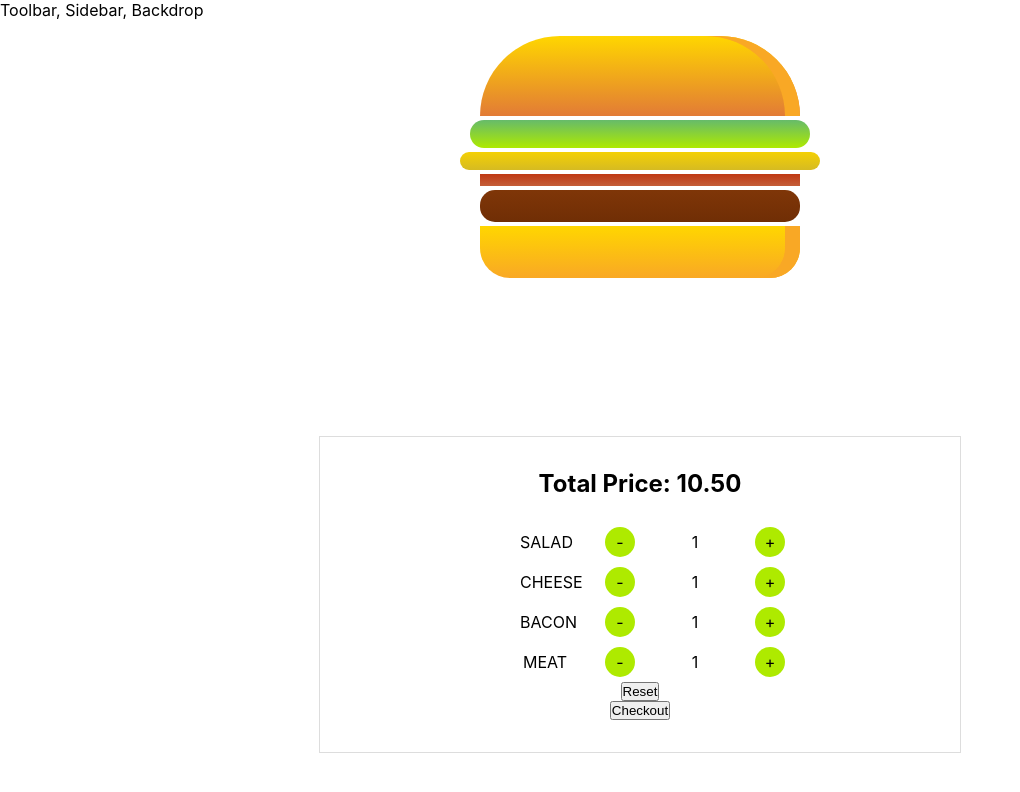
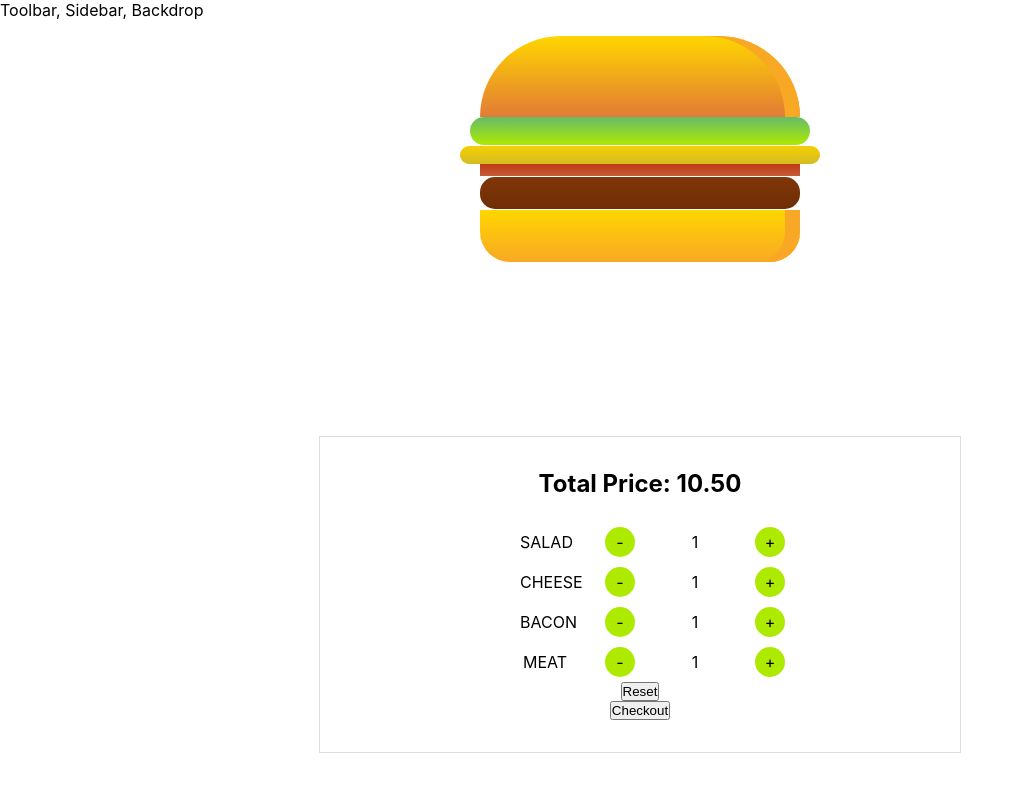
Before and after one commit to yishuenlo/burger-builder, a React (Create React App) app: page / in a window 1280 px wide. Shown: the top 792 px of the page, without its empty margins (0-1020 px from the left). Built offline with nearby package versions, Linux system fonts and the light colour scheme.

Commit message:
build burger functions

```diff
--- a/src/scenes/components/Ingredient/Ingredient.module.css
+++ b/src/scenes/components/Ingredient/Ingredient.module.css
@@ -1,98 +1,98 @@
 .BreadBottom {
     height: 13%;
-    width: 80%;
+    width: 80.15%;
     background: linear-gradient(#FFD600, #F9A825);
     border-radius: 0 0 30px 30px;
     box-shadow: inset -15px 0 #F9A825;
-    margin: 1% auto;
+    margin: 0.15% auto;
 }
 
 .BreadTop {
-    height: 20%;
-    width: 80%;
+    height: 20.15%;
+    width: 80.15%;
     background: linear-gradient(#FFD600, #e27b36);
     border-radius: 150px 150px 0 0;
     box-shadow: inset -15px 0 #F9A825;
-    margin: 1% auto;
+    margin: 0.15% auto;
     position: relative;
 }
 
 .Seeds1 {
-    width: 10%;
+    width: 10.15%;
     height: 15%;
     position: absolute;
     background-color: white;
-    left: 30%;
-    top: 50%;
-    border-radius: 40%;
+    left: 30.15%;
+    top: 50.15%;
+    border-radius: 40.15%;
     transform: rotate(-20deg);
     box-shadow: inset -2px -3px #c9c9c9;
 }
 
 .Seeds1:after {
     content: "";
-    width: 100%;
-    height: 100%;
+    width: 100.15%;
+    height: 100.15%;
     position: absolute;
     background-color: white;
-    left: -170%;
-    top: -260%;
-    border-radius: 40%;
+    left: -170.15%;
+    top: -260.15%;
+    border-radius: 40.15%;
     transform: rotate(60deg);
     box-shadow: inset -1px 2px #c9c9c9;
   }
 
 .Seeds1:before {
     content: "";
-    width: 100%;
-    height: 100%;
+    width: 100.15%;
+    height: 100.15%;
     position: absolute;
     background-color: white;
-    left: 180%;
-    top: -50%;
-    border-radius: 40%;
+    left: 180.15%;
+    top: -50.15%;
+    border-radius: 40.15%;
     transform: rotate(60deg);
     box-shadow: inset -1px -3px #c9c9c9;
   }
 
   .Seeds2 {
-    width: 10%;
+    width: 10.15%;
     height: 15%;
     position: absolute;
     background-color: white;
     left: 64%;
-    top: 50%;
-    border-radius: 40%;
+    top: 50.15%;
+    border-radius: 40.15%;
     transform: rotate(10deg);
     box-shadow: inset -3px 0 #c9c9c9;
   }
 
   .Seeds2:before {
     content: "";
-    width: 100%;
-    height: 100%;
+    width: 100.15%;
+    height: 100.15%;
     position: absolute;
     background-color: white;
-    left: 150%;
-    top: -130%;
-    border-radius: 40%;
+    left: 150.15%;
+    top: -130.15%;
+    border-radius: 40.15%;
     transform: rotate(90deg);
     box-shadow: inset 1px 3px #c9c9c9;
   }
 
 
 .Meat {
-    width: 80%;
+    width: 80.15%;
     height: 8%;
     background: linear-gradient(#7f3608, #702e05);
-    margin: 1% auto;
+    margin: 0.15% auto;
     border-radius: 15px;
 }
 
 .Cheese {
-    width: 90%;
+    width: 90.15%;
     height: 4.5%;
-    margin: 1% auto;
+    margin: 0.15% auto;
     background: linear-gradient(#f4d004, #d6bb22);
     border-radius: 20px;
 }
@@ -100,14 +100,14 @@
 .Salad {
     width: 85%;
     height: 7%;
-    margin: 1% auto;
+    margin: 0.15% auto;
     background: linear-gradient(#66BB6A, #AEEA00);
     border-radius: 20px;
 }
 
 .Bacon {
-    width: 80%;
+    width: 80.15%;
     height: 3%;
     background: linear-gradient(#bf3813, #c45e38);
-    margin: 1% auto;
+    margin: 0.15% auto;
 }
```
